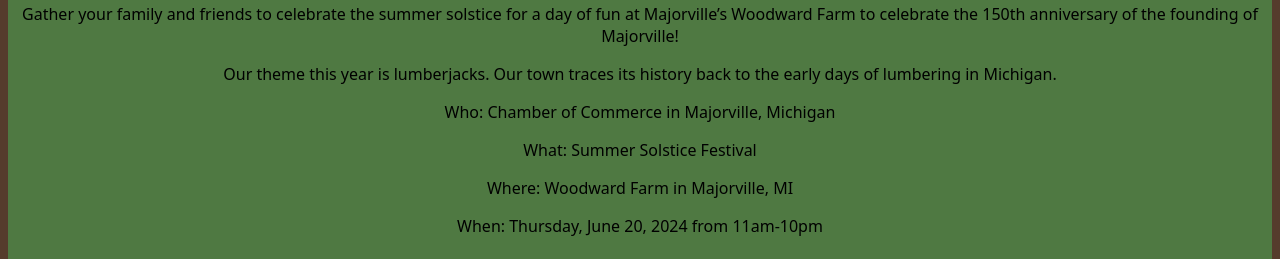
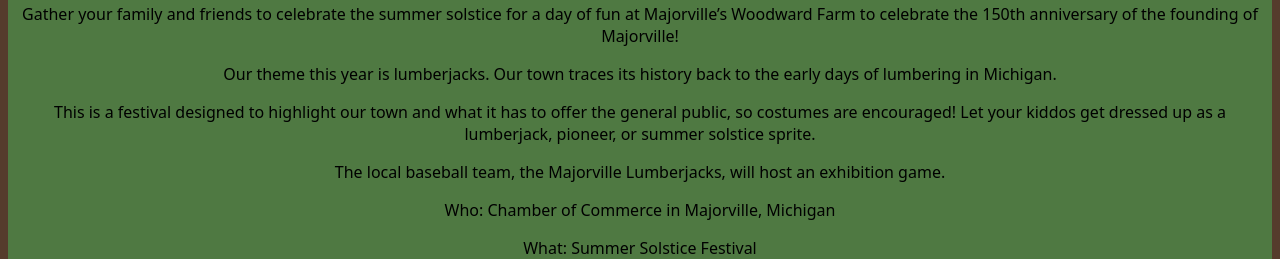
Before and after one commit to lemmienka707/project-majorville, a plain HTML site: page index.html in a window 1280 px wide. Shown: the part 541-800 px from the top of the page. Drawn offline with Linux system fonts and the light colour scheme.

Commit message:
commit 	modified:   index.html

```diff
--- a/index.html
+++ b/index.html
@@ -36,6 +36,12 @@
                 <p>Our theme this year is lumberjacks. Our town traces its history back to the early days of lumbering in Michigan.
                 </p>
 
+                <p>This is a festival designed to highlight our town and what it has to offer the general public, so costumes are encouraged! Let your kiddos get dressed up as a lumberjack, pioneer, or summer solstice sprite.
+                </p>
+
+                <p>The local baseball team, the Majorville Lumberjacks, will host an exhibition game.
+                </p>
+
 
                 <p>Who: Chamber of Commerce in Majorville, Michigan</p>
                 <p>What: Summer Solstice Festival</p>
```
